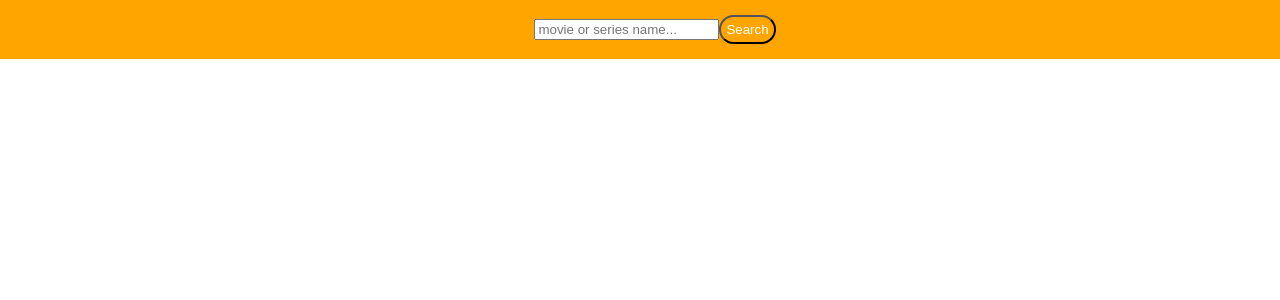
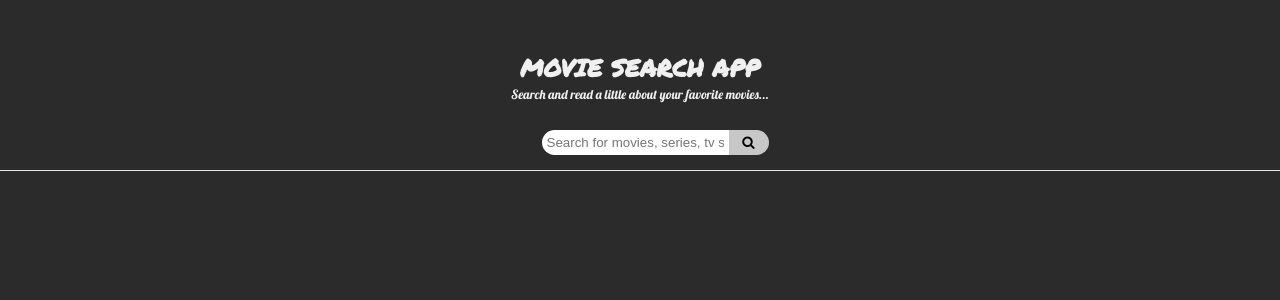
Before and after one commit to aolamide/movie-search-app, a React (Create React App) app: page / in a window 1280 px wide. Shown: the top 300 px of the page. Built offline with nearby package versions, Linux system fonts and the light colour scheme.

Commit message:
changing UI

```diff
--- a/public/index.html
+++ b/public/index.html
@@ -10,6 +10,8 @@
     <meta name="theme-color" content="#000000" />
 
     <link rel="manifest" href="%PUBLIC_URL%/manifest.json" />
+    <link href='http://netdna.bootstrapcdn.com/font-awesome/4.0.3/css/font-awesome.css' rel='stylesheet' type='text/css'>
+    <link href="https://fonts.googleapis.com/css?family=Lobster|Permanent+Marker&display=swap" rel="stylesheet">
 
     <title>Movie App By Olamide</title>
   </head>
--- a/src/App.css
+++ b/src/App.css
@@ -5,3 +5,7 @@
 button{
   cursor: pointer;
 }
+
+input, button{
+  border : none;
+}
--- a/src/Container.js
+++ b/src/Container.js
@@ -2,6 +2,7 @@ import React from 'react';
 import MovieCards from './MovieCards';
 import MovieInfo from './MovieInfo';
 import Form from './Form';
+import Header from './Header';
 
 class  Container extends React.Component{
     constructor(props){
@@ -28,8 +29,14 @@ class  Container extends React.Component{
       return(
          this.state.route === 'moviecards' ?
          <div>
-            <Form onInputChange={this.props.onInputChange} onSearch={this.props.onSearch}/>
-            <MovieCards singleMovie={this.singleMovie} data={this.props.result} />
+            <div className="app-head">
+                <Header />
+                <Form onInputChange={this.props.onInputChange} onSearch={this.props.onSearch}/>
+            </div>
+            <div className="app-body">
+                <MovieCards singleMovie={this.singleMovie} data={this.props.result} />
+            </div>
+
          </div>
           :
          <MovieInfo changeRoute={this.changeRoute} movieInfo={this.state.movieinfo} />
--- a/src/Form.js
+++ b/src/Form.js
@@ -3,18 +3,29 @@ import React from 'react';
 const Form = ({ onInputChange, onSearch }) => {
     return(
         <form style={formStyle}>
-            <input placeholder='movie or series name...' type='text' onChange={onInputChange} />
-            <button onClick={onSearch}>Search</button>
+            <input style={inputStyle} placeholder='Search for movies, series, tv shows...' type='text' onChange={onInputChange} />
+            <button style = {searchStyle} onClick={onSearch}><i className="fa fa-search"></i></button>
         </form>
     )
 }
 
 const formStyle = {
     padding: '15px',
-    position: 'fixed',
+    // position: 'fixed',
     width: '100%',
-    backgroundColor : 'orange',
-    zIndex: '1000'
+    // zIndex: '1000',
+    fontSize : '10px'
+}
+const searchStyle = {
+    borderRadius : '0 16px 16px 0',
+    backgroundColor : '#c7c7c7',
+    minWidth : '40px',
+    padding : '5px'
+}
+const inputStyle = {
+    padding : '5px',
+    borderRadius : '16px 0 0 16px',
+    outline : 'none'
 }
 
 export default Form;
--- /dev/null
+++ b/src/Header.js
@@ -0,0 +1,16 @@
+import React from 'react';
+
+const Header = () => {
+    return(
+       <div style={headerStyle}>
+            <h1 style = {{fontSize : '1.5rem', marginBottom:'0', fontFamily: '"Permanent Marker", cursive'}}>MOVIE SEARCH APP</h1>
+            <p style = {{fontSize : '0.8rem', marginTop:'0', fontFamily: '"Lobster", cursive'}}>Search and read a little about your favorite movies...</p>
+       </div>
+    )
+}
+const headerStyle = {
+    marginTop : '50px',
+    color : '#f0f0f0'
+}
+
+export default Header;
--- a/src/MovieCard.js
+++ b/src/MovieCard.js
@@ -5,23 +5,19 @@ const MovieCard = ({movie, singleMovie}) => {
     const { Poster, Title, Year, imdbID } = movie;
     return(
         <div className='card' style={cardStyle}>
-            <img width='300px' height='300px' src={Poster === 'N/A' ? errorImage : Poster} alt={`${Title}`} />
-            <h3>{ Title }</h3>
+            <img width='150px' height='150px' src={Poster === 'N/A' ? errorImage : Poster} alt={`${Title}`} />
+            <h4 onClick={() => singleMovie(imdbID)}>{ Title } </h4>
             <p>{ Year }</p>
-            <p>imdbID : { imdbID }</p>
-            <button onClick={() => singleMovie(imdbID)}>See More</button>
         </div>
     )
 }
 
 const cardStyle = {
-    border: '2px solid black',
     margin: '10px',
     borderRadius: '5px',
-    width: '300px',
+    width: '150px',
     display : 'inline-block',
-    height: '500px'
-
+    height: '300px'
 }
 
 
--- a/src/index.css
+++ b/src/index.css
@@ -1,16 +1,23 @@
 body {
   margin: 0;
   padding: 0;
+  background-color: #2b2b2b;
 }
 .card:hover{
   transform : scale(1.05);
-  z-index : -1000;
+  /* z-index : -1000; */
   cursor: pointer;
+  color: orange
 }
-button{
-  padding: 5px;
-  background-color: orange;
-  color: white;
-  border-radius: 16px;
-  outline: none
+.app-head{
+  position: fixed;
+  z-index: 1000;
+  width: 100%;
+  top: 0;
+  background-color: #2b2b2b;
+  border-bottom: 1px solid #e7e7e7;
 }
+
+.app-body{
+  margin-top: 100px;
+}
```
